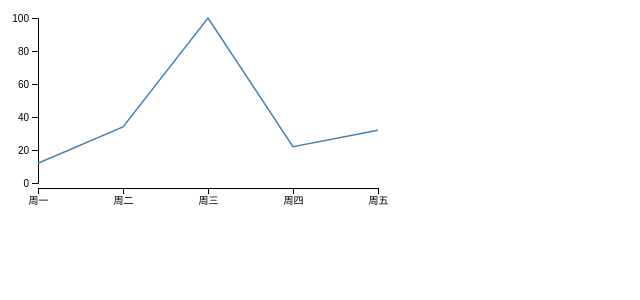
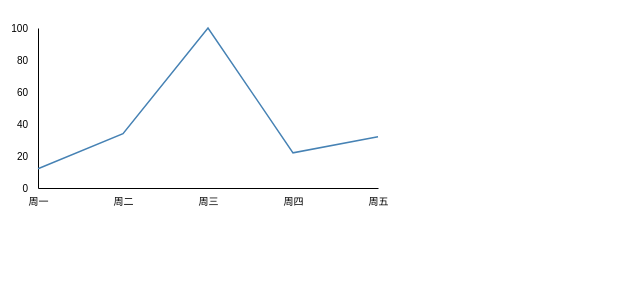
Before and after one commit to suilfly/D3-with-react, a React (Vite) app: page / in a window 1280 px wide. Shown: the top 300 px of the page, without its empty margins (0-640 px from the left). Built offline with nearby package versions, Linux system fonts and the light colour scheme.

Commit message:
feat: line-config

```diff
--- a/src/App.jsx
+++ b/src/App.jsx
@@ -1,6 +1,11 @@
 import './index.js';
 import D3Line from './components/d3-line.jsx';
 const options = {
+  width: 400,
+  height: 200,
+  marginLeft: 30,
+  marginRight: 30,
+  marginBottom: 20,
   xAxis: {
     data: ['周一', '周二', '周三', '周四', '周五'],
   },
--- a/src/components/d3-line.jsx
+++ b/src/components/d3-line.jsx
@@ -10,15 +10,26 @@ const generateXTickGap = ({ length, marginLeft, marginRight, width }) => {
 };
 
 export default function D3AxisLine({ options }) {
+  const {
+    marginBottom = 0,
+    marginTop = 0,
+    marginLeft = 0,
+    marginRight = 0,
+    width = 0,
+    height = 0,
+  } = options;
   useEffect(() => {
     const xTicks = generateXTickGap({
-      width: 400,
-      marginLeft: 30,
-      marginRight: 30,
+      width: width,
+      marginLeft: marginLeft,
+      marginRight: marginRight,
       length: options.xAxis.data.length,
     });
     const x = d3.scaleOrdinal(options.xAxis.data, xTicks);
-    const y = d3.scaleLinear([0, d3.max(options.yAxis.data)], [175, 10]);
+    const y = d3.scaleLinear(
+      [0, d3.max(options.yAxis.data)],
+      [height - marginTop - marginBottom, marginBottom]
+    );
 
     const svg = d3
       .select('.main')
@@ -29,13 +40,20 @@ export default function D3AxisLine({ options }) {
 
     svg
       .append('g')
-      .attr('transform', `translate(0, 180)`)
-      .call(d3.axisBottom(x));
+      .attr('transform', `translate(0, ${height - marginBottom})`)
+      .call(d3.axisBottom(x).tickPadding(10).tickSizeInner(0).tickSizeOuter(0));
 
     svg
       .append('g')
-      .attr('transform', `translate(30, 0)`)
-      .call(d3.axisLeft(y).ticks(4));
+      .attr('transform', `translate(${marginLeft}, 0)`)
+      .call(
+        d3
+          .axisLeft(y)
+          .tickPadding(10)
+          .ticks(4)
+          .tickSizeInner(0)
+          .tickSizeOuter(0)
+      );
 
     const line = d3
       .line()
@@ -52,6 +70,9 @@ export default function D3AxisLine({ options }) {
   }, [options.xAxis]);
 
   return (
-    <div style={{ width: '400px', height: '200px' }} className="main"></div>
+    <div
+      style={{ width: width + 'px', height: height + 'px' }}
+      className="main"
+    ></div>
   );
 }
```
